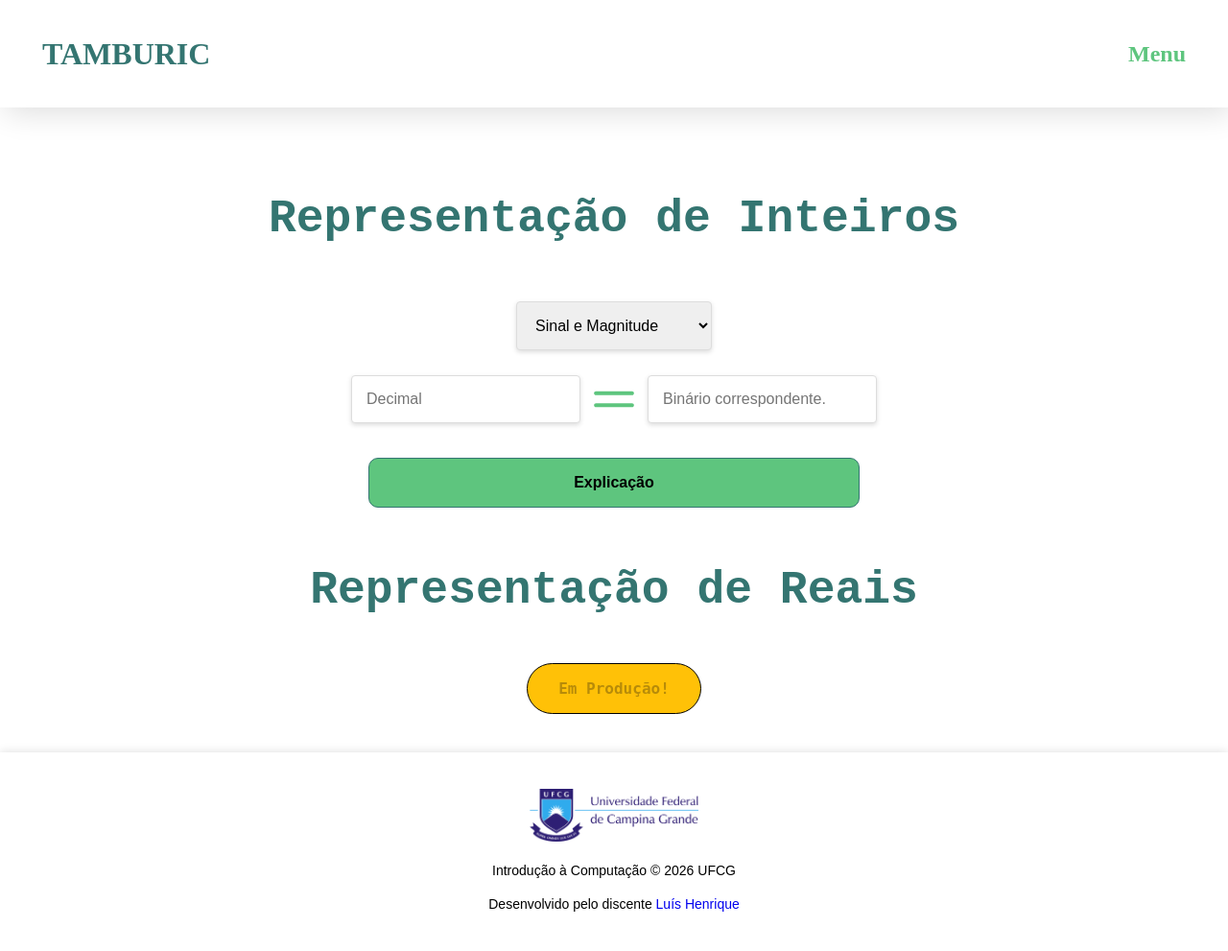
After one commit to SEMZluis/ic-ufcg, a Flask app: page /conversor-de-representacoes in a window 1280 px wide. The commit adds this page. Shown: the whole page at 96% size. Run offline with Flask 3, Linux system fonts and the light colour scheme; some web fonts are replaced.

Commit message:
feat: Adiciona a funcionalidade do conversor de representações

```diff
--- a/app/__init__.py
+++ b/app/__init__.py
@@ -10,3 +10,7 @@ def index():
 @app.route('/conversor-de-bases')
 def conversor():
     return render_template('conversor.html')
+
+@app.route('/conversor-de-representacoes')
+def representacoes():
+    return render_template('representacoes.html')
--- a/app/static/css/style.css
+++ b/app/static/css/style.css
@@ -149,6 +149,10 @@ footer img {
     flex-direction: column;
 }
 
+.fit-content-width {
+    width: fit-content;
+}
+
 .flex-container {
     display: flex;
 }
@@ -224,7 +228,6 @@ input[type=text], select {
 input:focus {
     outline: none;
 }
-
 /* ==== TABELAS E GRIDS ==== */
 table {
   border-collapse: separate;
--- /dev/null
+++ b/app/static/js/representacoes/main.js
@@ -0,0 +1,52 @@
+const originInput = document.getElementById("origin-input")
+const destinyInput = document.getElementById("destiny-input")
+const intRepresentation = document.getElementById("int-representation")
+const decimalRegex = /^-.|[0-9]+$/
+
+
+function useSignMagnitude(decimal) {
+    if (decimal < -127) return "Underflow!"
+    return decimal.toString(2).slice(1).padStart(7, "0").padStart(8, "1")
+}
+
+function convert() {
+    destinyInput.value = ""
+    const string = originInput.value.trim()
+    console.log("originInput: "+string)
+
+    if (!string) return
+
+    if (!decimalRegex.test(string)) {
+        console.log("valor: "+string)
+        destinyInput.value = "Digite um número!"
+        return
+    }
+
+    let decimal = parseInt(string)
+
+    if (!Number.isInteger(decimal)) {
+        destinyInput.value = "Digite inteiros!"
+        return
+    }
+
+    if (decimal > 127) {
+        destinyInput.value = "Overflow!"
+        return
+    }
+
+    if (decimal < 0) {
+        let final = ""
+        if (intRepresentation.value == "Sinal e Magnitude") {
+            final = useSignMagnitude(decimal)
+        } else {
+            final = "Em Produção!"
+        }
+        destinyInput.value = final
+        return
+    } else {
+        destinyInput.value = decimal.toString(2).padStart(8, 0)
+    }
+}
+
+originInput.addEventListener("input", () => convert())
+intRepresentation.addEventListener("change", () => convert())
--- a/app/templates/conversor.html
+++ b/app/templates/conversor.html
@@ -96,5 +96,5 @@
 
     {% block scripts %}
     <script src="{{ url_for('static', filename='js/conversoes/main.js') }}" type="module"></script>
-    <script src="{{ url_for('static', filename='js/conversoes/accordion.js') }}" type="module"></script>
+    <script src="{{ url_for('static', filename='js/accordion.js') }}" type="module"></script>
     {% endblock %}
--- a/app/templates/index.html
+++ b/app/templates/index.html
@@ -53,7 +53,9 @@
             <div class="grid-box">
                 <img src="{{ url_for('static', filename='images/index/ieee.svg') }}" class="svg-small">
                 <h3>Representação da Informação</h3>
-                <button class="yellow-btn btn iosevka-font-medium" disabled>Em Produção!</button>
+                <a href="{{ url_for('representacoes') }}">
+                    <button class="green-btn btn iosevka-font-medium">Clique Aqui</button>
+                </a>
             </div>
             <div class="grid-box">
                 <img src="{{ url_for('static', filename='images/index/xor.svg') }}" class="svg-small">
--- /dev/null
+++ b/app/templates/representacoes.html
@@ -0,0 +1,45 @@
+    {% extends 'base.html' %}
+
+    {% block header %}{% endblock %}
+
+    {% block content %}
+    <section class="content flex-column">
+        <div>
+            <h1 class="secondary-color">Representação de Inteiros</h1>
+            <div class="flex-container justify-center">
+                <div>
+                    <select id="int-representation">
+                        <option>Sinal e Magnitude</option>
+                        <option>Notação em Excesso</option>
+                        <option>Complemento de 1</option>
+                        <option>Complemento de 2</option>
+                    </select>
+                </div>
+            </div>
+            </div>
+            <div class="conversor-container flex-container justify-center">
+                <div class="conversor-box">
+                    <input type="text" id="origin-input" class="google-sans-regular" placeholder="Decimal">
+                </div>
+                <div class="equal-sign">
+                    <img src="{{ url_for('static', filename='images/conversor/equal.svg') }}" class="svg-smallest" alt="Símbolo de igualdade.">
+                </div>
+                <div class="conversor-box">
+                    <input type="text" id="destiny-input" class="google-sans-regular" readonly placeholder="Binário correspondente.">
+                </div>
+            </div>
+            <button class="accordion btn green-btn">Explicação</button>
+            <div class="panel">
+                <button class="accordion yellow-btn btn iosevka-font-medium" disabled>Em Produção!</button>
+            </div>
+        <div>
+            <h1 class="secondary-color ">Representação de Reais</h1>
+            <button class="yellow-btn btn iosevka-font-medium" disabled>Em Produção!</button>
+        </div>
+    </section>
+    {% endblock %}
+
+    {% block scripts %}
+    <script src="{{ url_for('static', filename='js/representacoes/main.js') }}" type="module"></script>
+    <script src="{{ url_for('static', filename='js/accordion.js') }}" type="module"></script>
+    {% endblock %}
```
Also changed, not shown: app/static/js/accordion.js (renamed from app/static/js/conversoes/accordion.js).
